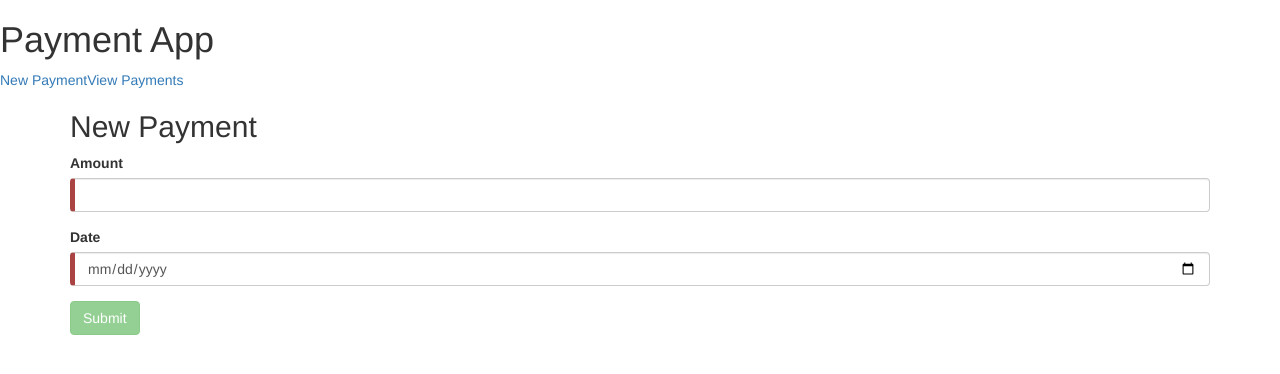
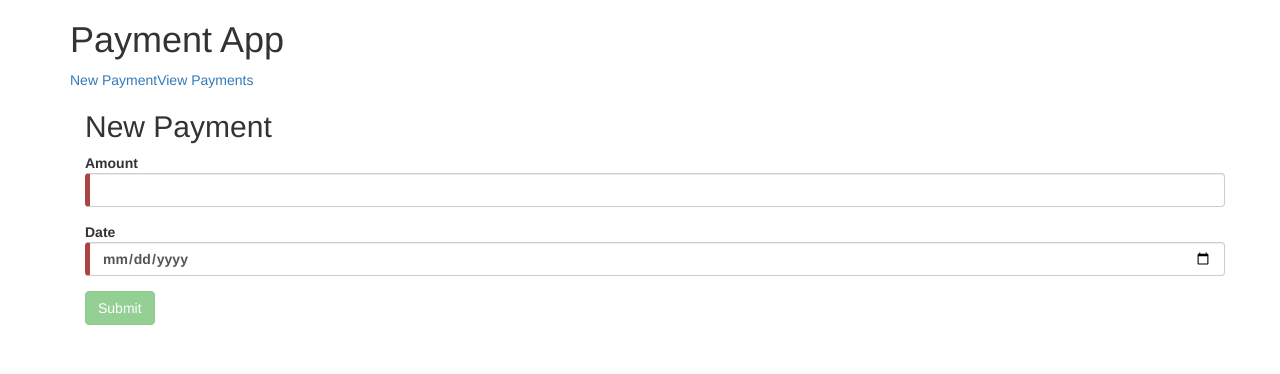
Before and after one commit to Samwisedumb/angular-demo, an Angular app: page /newPayment in a window 1280 px wide. Shown: the top 374 px of the page. Built offline with nearby package versions, Linux system fonts and the light colour scheme.

Commit message:
Refactor PaymentForm to be reactive

```diff
--- a/src/app/app.module.ts
+++ b/src/app/app.module.ts
@@ -3,6 +3,7 @@ import { NgModule } from '@angular/core';
 import { FormsModule }   from '@angular/forms';
 import { RouterModule }   from '@angular/router';
 import { HttpModule }    from '@angular/http';
+import { ReactiveFormsModule } from '@angular/forms';
 
 import { PaymentService } from './payments/shared/payment.service'
 
@@ -22,6 +23,7 @@ import { PaymentFormComponent } from './payments/payment-form.component'
     BrowserModule,
     FormsModule,
     HttpModule,
+    ReactiveFormsModule,
     RouterModule.forRoot([
       {
         path: 'payments', component: PaymentsComponent
--- a/src/app/payments/payment-form.component.html
+++ b/src/app/payments/payment-form.component.html
@@ -1,34 +1,30 @@
 <div class="container">
   <div [hidden]="submitted">
     <h2>New Payment</h2>
-    <form (ngSubmit)="onSubmit()" #paymentForm="ngForm">
+    <form (ngSubmit)="onSubmit()" [formGroup]="paymentForm">
       <div class="form-group">
-        <label for="amount">Amount</label>
-        <input type="number" class="form-control" id="amount"
-               min="0.00" step="0.01"
-               required
-               [(ngModel)]="model.amount" name="amount"
-               #amount="ngModel">
-        <div [hidden]="amount.valid || amount.pristine"
-             class="alert alert-danger">
+        <label class="center-block">Amount
+          <input class="form-control" type="number" formControlName="amount"
+                 id="amount" min="0.00" step="0.01">
+        </label>
+        <!--<div [hidden]="amount.valid || amount.pristine"
+            class="alert alert-danger">
           Amount is required
-        </div>
+        </div>-->
       </div>
-
       <div class="form-group">
-        <label for="date">Date</label>
-        <input type="date" class="form-control" id="date"
-               required
-               [(ngModel)]="model.date" name="date"
-               #date="ngModel">
-        <div [hidden]="date.valid || date.pristine"
+        <label class="center-block">Date
+          <input class="form-control" type="date" formControlName="date"
+                 id="date">
+        </label>
+        <!--<div [hidden]="date.valid || date.pristine"
              class="alert alert-danger">
           Date is required
-        </div>
+        </div>-->
       </div>
 
       <button type="submit" class="btn btn-success"
-              [disabled]="!paymentForm.form.valid">Submit</button>
+              [disabled]="!paymentForm.valid">Submit</button>
     </form>
   </div>
 
--- a/src/app/payments/payment-form.component.ts
+++ b/src/app/payments/payment-form.component.ts
@@ -1,4 +1,5 @@
 import { Component } from '@angular/core';
+import { FormBuilder, FormGroup, Validators } from '@angular/forms';
 
 import { Payment } from './shared/payment'
 import { PaymentService } from './shared/payment.service'
@@ -12,12 +13,24 @@ export class PaymentFormComponent {
   private model: Payment;
   private submitted = false;
 
-  constructor(private paymentService: PaymentService) {
+  private paymentForm: FormGroup;
+
+  constructor(private paymentService: PaymentService, private fb: FormBuilder) {
+    this.createForm();
     this.newPayment();
+  }
+
+  private createForm() {
+    this.paymentForm = this.fb.group({
+      amount: [null, [Validators.required]],
+      date: [null, [Validators.required]]
+    });
   }
 
   onSubmit() {
     this.submitted = true;
+    this.model.amount = this.paymentForm.get('amount').value;
+    this.model.date = this.paymentForm.get('date').value;
     this.paymentService.createNewPayment(this.model);
   }
 
--- a/src/index.html
+++ b/src/index.html
@@ -8,7 +8,7 @@
   <meta name="viewport" content="width=device-width, initial-scale=1">
   <link rel="icon" type="image/x-icon" href="favicon.ico">
 </head>
-<body>
+<body class="container">
   <app-root></app-root>
 </body>
 </html>
```
Also changed, not shown: 1 other file (tests, documents, lock files or other folders).
